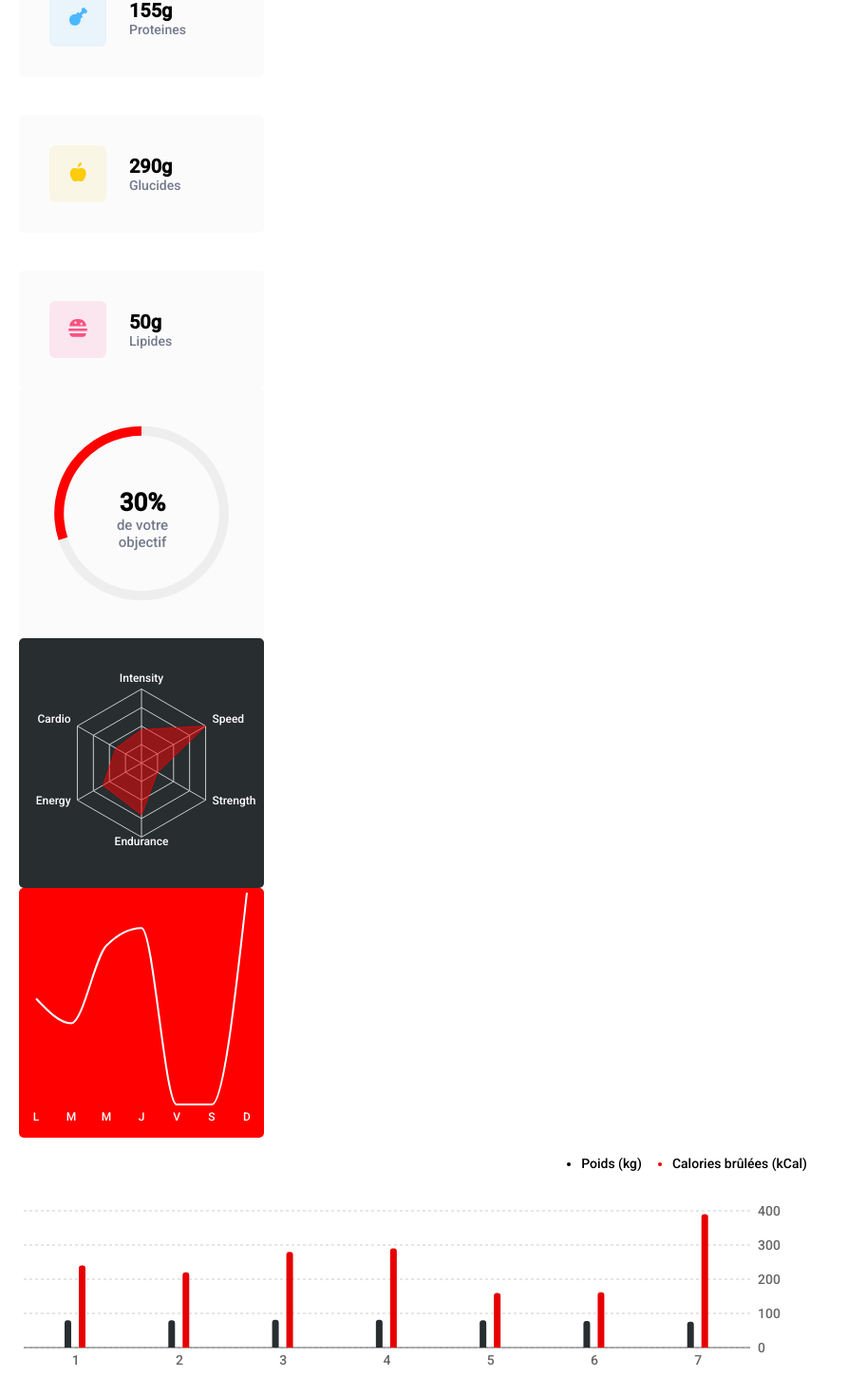
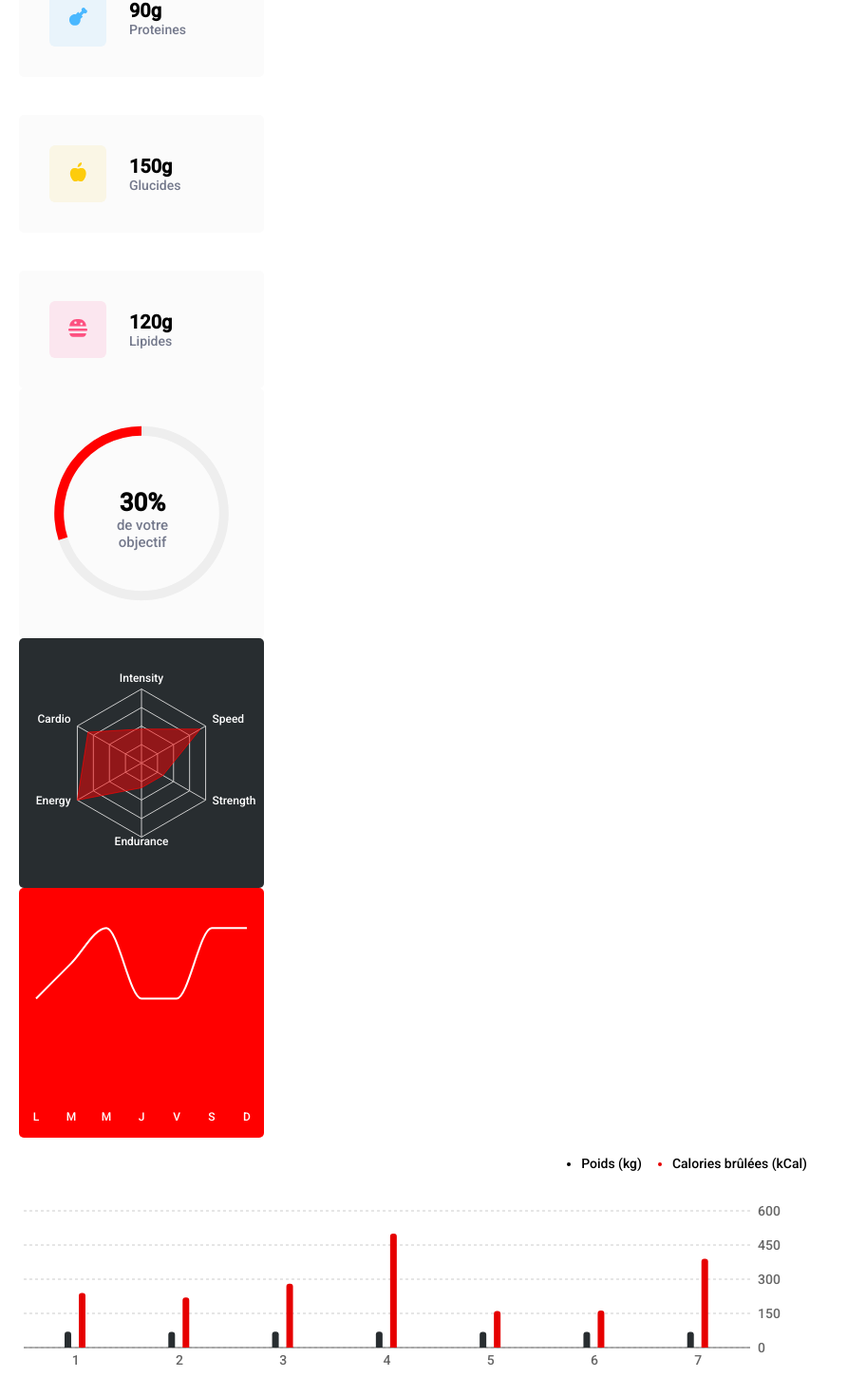
Before and after one commit to erischon/sportsee-frontend, a React (Create React App) app: page /dashboard in a window 1280 px wide. Shown: the part 264-1734 px from the top of the page at 95% size, without its empty margins (0-892 px from the left). Built offline with nearby package versions, Linux system fonts and the light colour scheme.

Commit message:
dynamic userId

```diff
--- a/src/components/Charts/ActivityChart.component.jsx
+++ b/src/components/Charts/ActivityChart.component.jsx
@@ -11,8 +11,8 @@ import {
 
 import { getUserActivity } from "../../utils/services";
 
-const ActivityChart = () => {
-  const userActivity = getUserActivity(12);
+const ActivityChart = ({ userId }) => {
+  const userActivity = getUserActivity(userId);
   const sessions = userActivity.sessions;
 
   const CustomTooltip = ({ active, payload }) => {
--- a/src/components/Charts/ActivityTypeChart.component.jsx
+++ b/src/components/Charts/ActivityTypeChart.component.jsx
@@ -8,8 +8,8 @@ import {
 
 import { getUserPerformance } from "../../utils/services";
 
-const ActivityTypeChart = () => {
-  const activityType = getUserPerformance(12);
+const ActivityTypeChart = ({ userId }) => {
+  const activityType = getUserPerformance(userId);
   const performance = activityType.data;
 
   return (
--- a/src/components/Charts/AverageScoreChart.component.jsx
+++ b/src/components/Charts/AverageScoreChart.component.jsx
@@ -7,8 +7,8 @@ import {
 
 import { getUserMainData } from "../../utils/services";
 
-const AverageScoreChart = () => {
-  const mainUserData = getUserMainData(18);
+const AverageScoreChart = ({ userId }) => {
+  const mainUserData = getUserMainData(userId);
   const averageScore = [{ score: mainUserData.todayScore * 100 }];
 
   return (
--- a/src/components/Charts/AverageSessionsChart.component.jsx
+++ b/src/components/Charts/AverageSessionsChart.component.jsx
@@ -2,8 +2,8 @@ import { LineChart, Line, XAxis, Tooltip, ResponsiveContainer } from "recharts";
 
 import { getUserAverageSessions } from "../../utils/services";
 
-const AverageSessionsChart = () => {
-  const userAverageSessions = getUserAverageSessions(12);
+const AverageSessionsChart = ({ userId }) => {
+  const userAverageSessions = getUserAverageSessions(userId);
   const sessions = userAverageSessions.sessions;
 
   const CustomTooltip = ({ active, payload }) => {
--- a/src/components/KeyInfos/KeyInfos.component.jsx
+++ b/src/components/KeyInfos/KeyInfos.component.jsx
@@ -2,8 +2,8 @@ import InfoCard from "./InfoCard.component";
 import { getUserMainData } from "../../utils/services";
 import { EnergyIcon, ProteinesIcon, GlucidesIcon, LipidesIcon } from "./Icons";
 
-const KeyInfos = () => {
-  const userMainData = getUserMainData(12);
+const KeyInfos = ({ userId }) => {
+  const userMainData = getUserMainData(userId);
   const { lipidCount, proteinCount, calorieCount, carbohydrateCount } =
     userMainData;
 
--- a/src/pages/Dashboard.page.jsx
+++ b/src/pages/Dashboard.page.jsx
@@ -5,13 +5,15 @@ import AverageSessionsChart from "../components/Charts/AverageSessionsChart.comp
 import KeyInfos from "../components/KeyInfos/KeyInfos.component";
 
 const Dashboard = () => {
+  const userId = 18;
+
   return (
     <main>
-      <KeyInfos />
-      <AverageScoreChart />
-      <ActivityTypeChart />
-      <AverageSessionsChart />
-      <ActivityChart />
+      <KeyInfos userId={userId} />
+      <AverageScoreChart userId={userId} />
+      <ActivityTypeChart userId={userId} />
+      <AverageSessionsChart userId={userId} />
+      <ActivityChart userId={userId} />
     </main>
   );
 };
```
